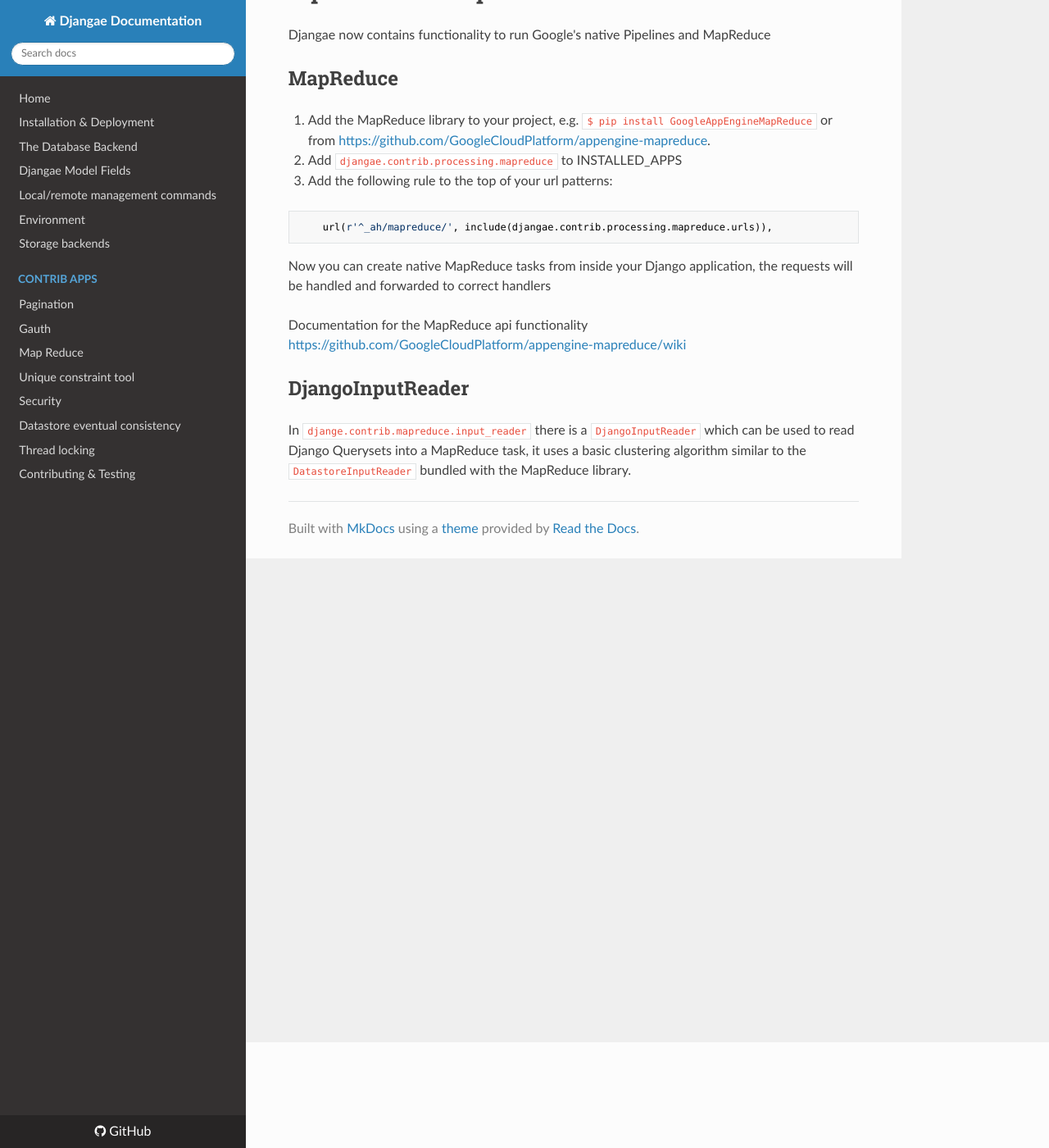
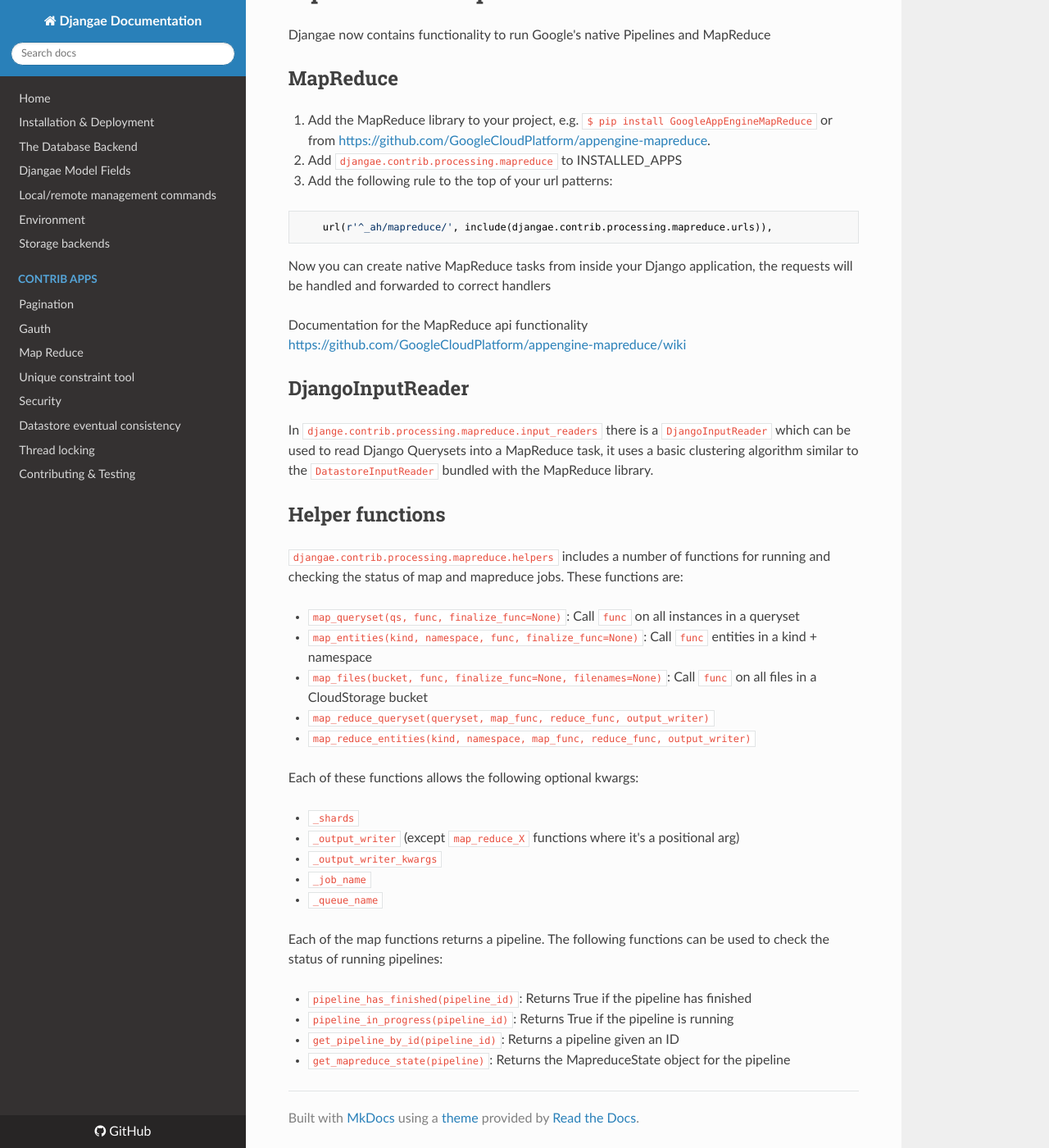
Before and after one commit to wittfabian/djangae, an MkDocs documentation site: the page built from docs/pipelines.md, in a window 1280 px wide and 1400 px high, scrolled down 129 px. Shown: the whole window at 82% size. Built offline with MkDocs 1.6.1, drawn with Linux system fonts in a browser that asks for light colours; nearby versions of some CDN libraries; old or Windows-style settings are respelled for this version of MkDocs.

Commit message:
Add some documentation for the new helper functions

```diff
--- a/docs/pipelines.md
+++ b/docs/pipelines.md
@@ -20,5 +20,31 @@ Documentation for the MapReduce api functionality
 
 ## DjangoInputReader
 
-In `djange.contrib.mapreduce.input_reader` there is a `DjangoInputReader` which can be used to read Django Querysets into a MapReduce task,
+In `djange.contrib.processing.mapreduce.input_readers` there is a `DjangoInputReader` which can be used to read Django Querysets into a MapReduce task,
 it uses a basic clustering algorithm similar to the `DatastoreInputReader` bundled with the MapReduce library.
+
+## Helper functions
+
+`djangae.contrib.processing.mapreduce.helpers` includes a number of functions for running and checking the status of
+map and mapreduce jobs. These functions are:
+
+ - `map_queryset(qs, func, finalize_func=None)`: Call `func` on all instances in a queryset
+ - `map_entities(kind, namespace, func, finalize_func=None)`: Call `func` entities in a kind + namespace
+ - `map_files(bucket, func, finalize_func=None, filenames=None)`: Call `func` on all files in a CloudStorage bucket
+ - `map_reduce_queryset(queryset, map_func, reduce_func, output_writer)`
+ - `map_reduce_entities(kind, namespace, map_func, reduce_func, output_writer)`
+
+Each of these functions allows the following optional kwargs:
+
+ - `_shards`
+ - `_output_writer` (except `map_reduce_X` functions where it's a positional arg)
+ - `_output_writer_kwargs`
+ - `_job_name`
+ - `_queue_name`
+
+Each of the map functions returns a pipeline. The following functions can be used to check the status of running pipelines:
+
+ - `pipeline_has_finished(pipeline_id)`: Returns True if the pipeline has finished
+ - `pipeline_in_progress(pipeline_id)`: Returns True if the pipeline is running
+ - `get_pipeline_by_id(pipeline_id)`: Returns a pipeline given an ID
+ - `get_mapreduce_state(pipeline)`: Returns the MapreduceState object for the pipeline
```
